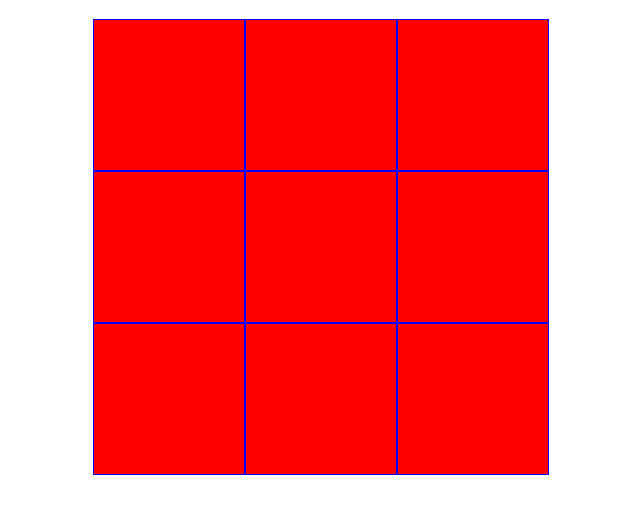
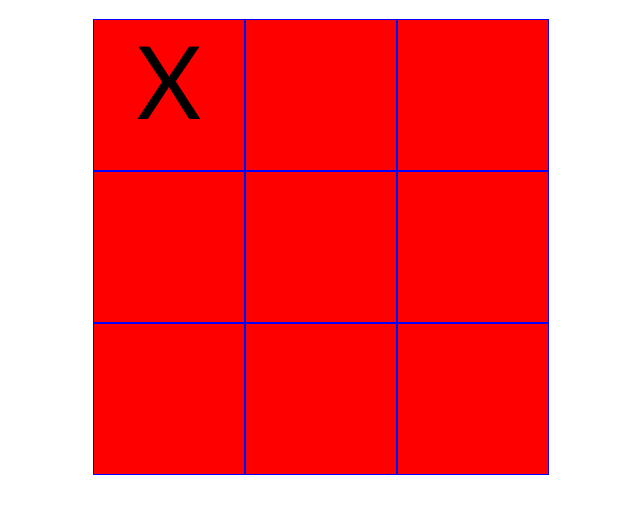
Before and after one commit to HichamAl/tic-tac-toe, a plain HTML site: page index.html in a window 1280 px wide. Shown: the part 71-584 px from the top of the page, without its empty margins (319-959 px from the left). Drawn offline with Linux system fonts and the light colour scheme.

Commit message:
render the first move on the Webpage using displaycontroller

```diff
--- a/main.js
+++ b/main.js
@@ -23,11 +23,14 @@ const displayController = (function (){
         container.appendChild(div);
     }
 
-    const renderContent = (a) => a;
-    return { renderContent }
+    const renderContent = function(a){
+        let firstMove = a[0].Marker;
+        const firstBox = container.firstChild.textContent = firstMove;
+        return firstMove;
+    }
+
+    return { renderContent };
 })();
-
-console.log(displayController.renderContent(gameboardObject.gameboard));
 
 function createPlayer(name, marker){
     return { name , marker }
--- a/styles.css
+++ b/styles.css
@@ -5,6 +5,7 @@ body {
     font-family: "Lato", system-ui, "Segoe UI", Roboto, Helvetica, Arial, sans-serif, "Apple Color Emoji", "Segoe UI Emoji", "Segoe UI Symbol";
 }
 
-.container {
-
+.container div {
+    font-size: 100px;
+    text-align: center;
 }
```
